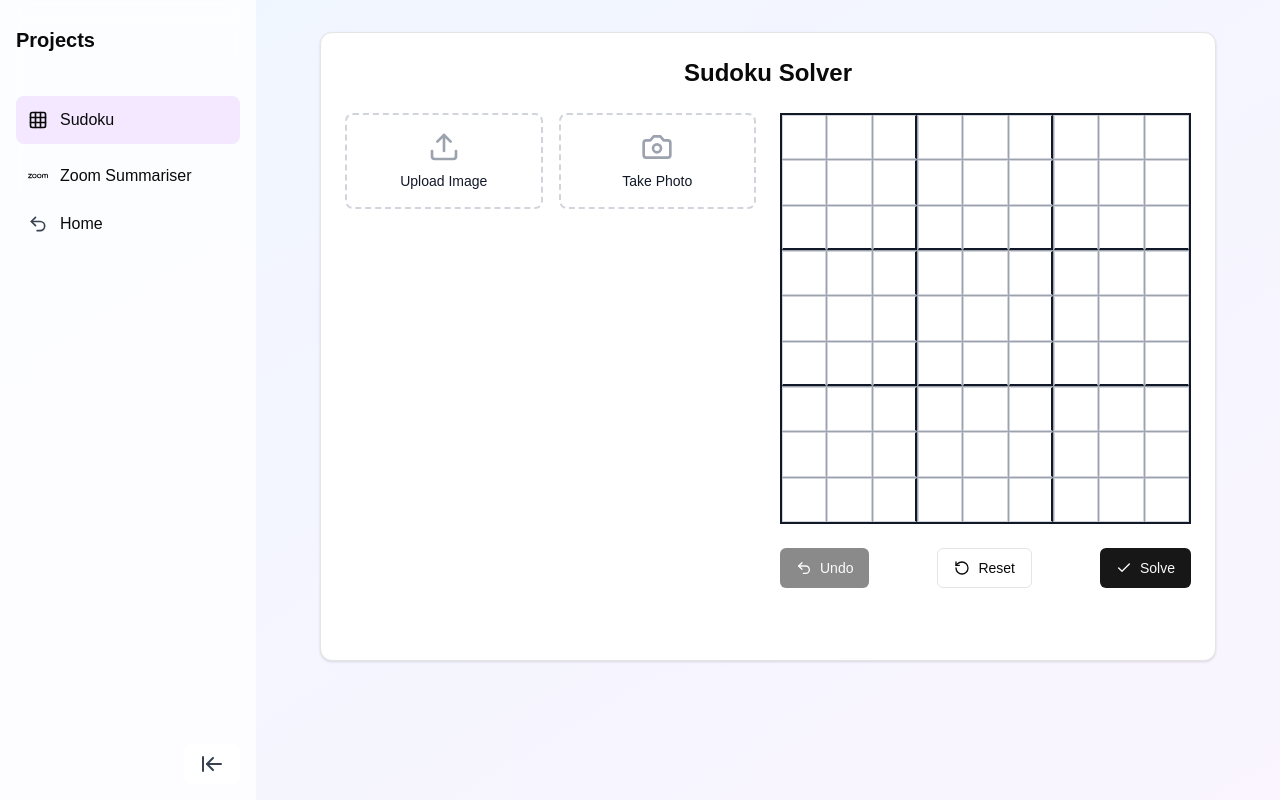
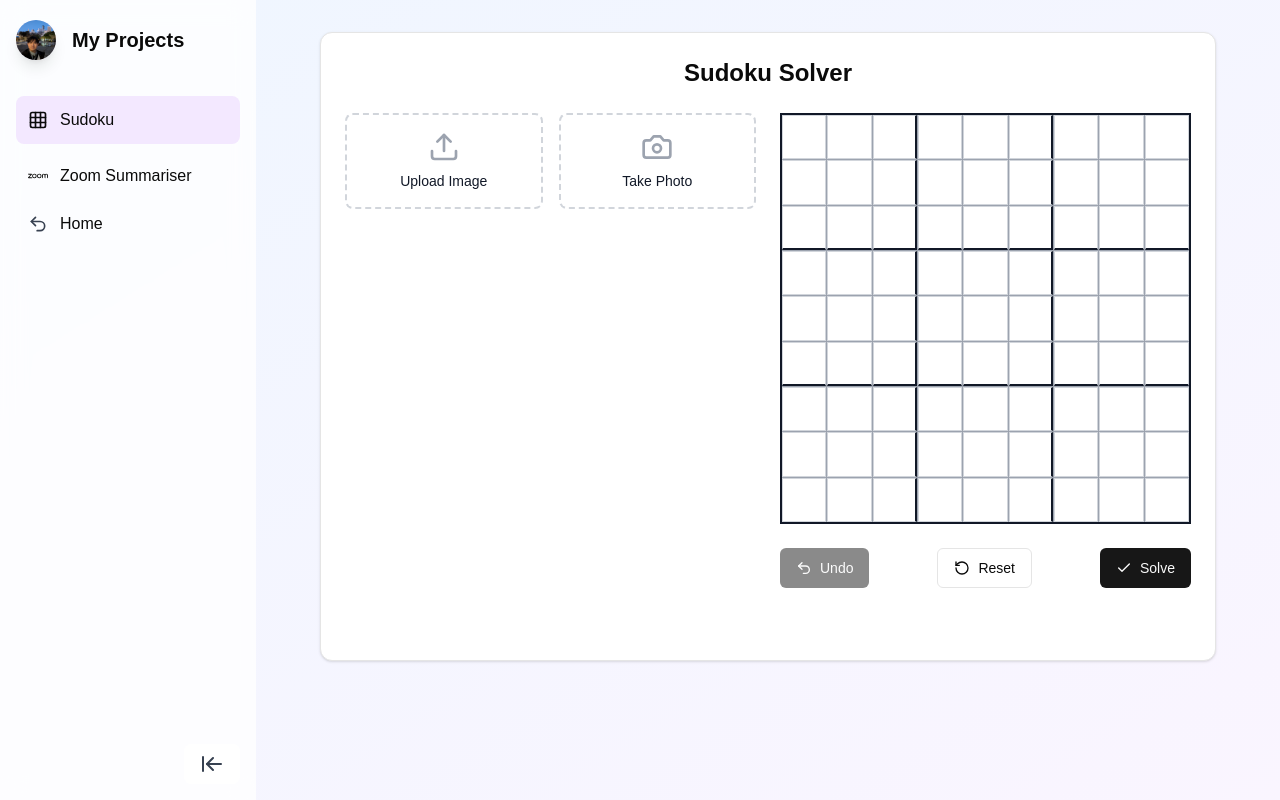
Before and after one commit to Phat0101/patrick, a Next.js app: page /projects in a window 1280 px wide. Built offline with nearby package versions, Linux system fonts and the light colour scheme.

Commit message:
reload env and add some information in md

```diff
--- a/src/app/projects/page.tsx
+++ b/src/app/projects/page.tsx
@@ -127,7 +127,18 @@ const Projects = () => {
             {/* Header Section with Fixed Height */}
             <div className="h-12 mb-8 flex items-center">
               {isOpen ? (
-                <h2 className="text-xl font-bold dark:text-white">Projects</h2>
+                <>
+                  <div className="w-10 h-10 rounded-full bg-purple-100 dark:bg-purple-900/50 flex items-center justify-center">
+                    <Image
+                      src={profile} // Adjust the path if necessary
+                      alt="Patrick Nguyen"
+                      width={40}
+                      height={40}
+                      className="rounded-full object-cover w-full h-full shadow-lg"
+                    />
+                  </div>
+                  <h2 className="text-xl font-bold dark:text-white ml-4">My Projects</h2>
+                </>
               ) : (
                 <div className="w-full flex justify-center">
                   <div className="w-10 h-10 rounded-full bg-purple-100 dark:bg-purple-900/50 flex items-center justify-center">
--- a/src/components/Projects.tsx
+++ b/src/components/Projects.tsx
@@ -68,7 +68,7 @@ const Projects: React.FC<ProjectsProps> = ({ projects }) => {
             href="/projects"
             className="text-indigo-600 dark:text-indigo-500 hover:text-indigo-800 dark:hover:text-indigo-300 transition-colors"
           >
-            View Interactive Projects 🐳
+            View Interactive Projects →
           </Link>
         </div>
         <div className="grid grid-cols-1 md:grid-cols-2 lg:grid-cols-3 gap-8">
```
Also changed, not shown: public/Patrick_Resume.md (+5 -0 lines).
